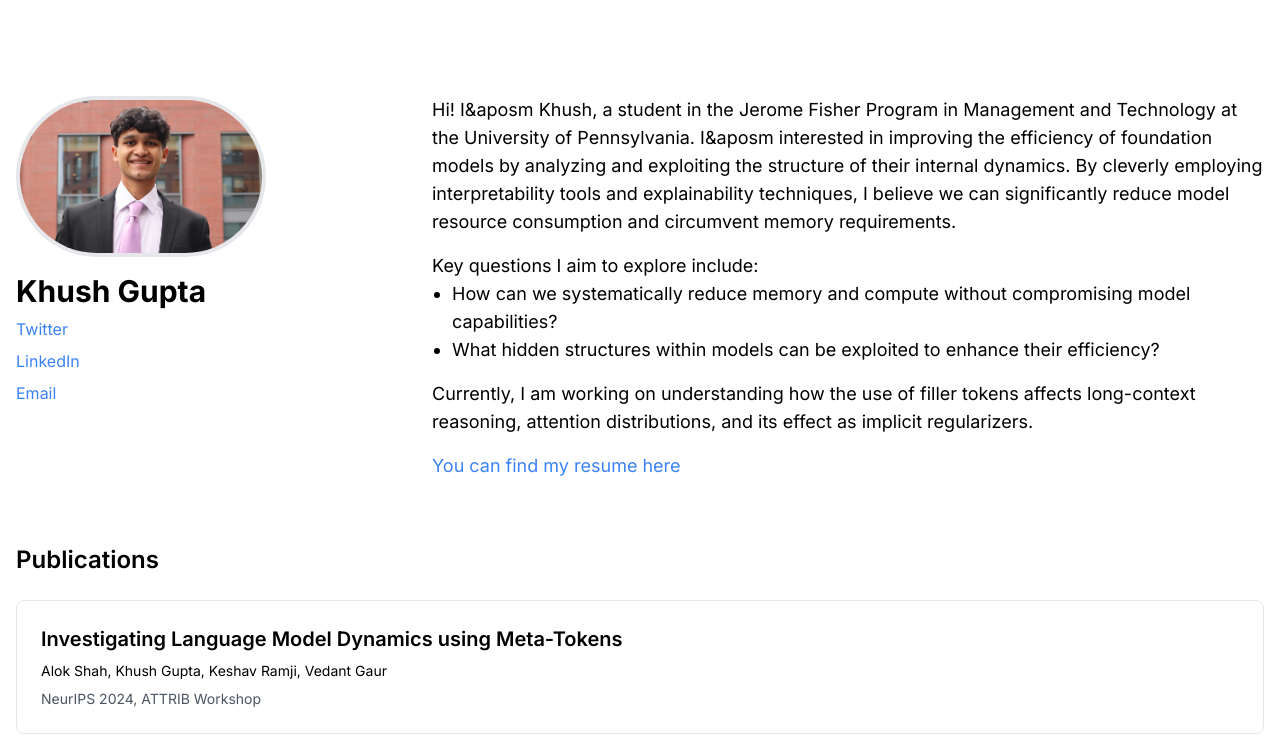
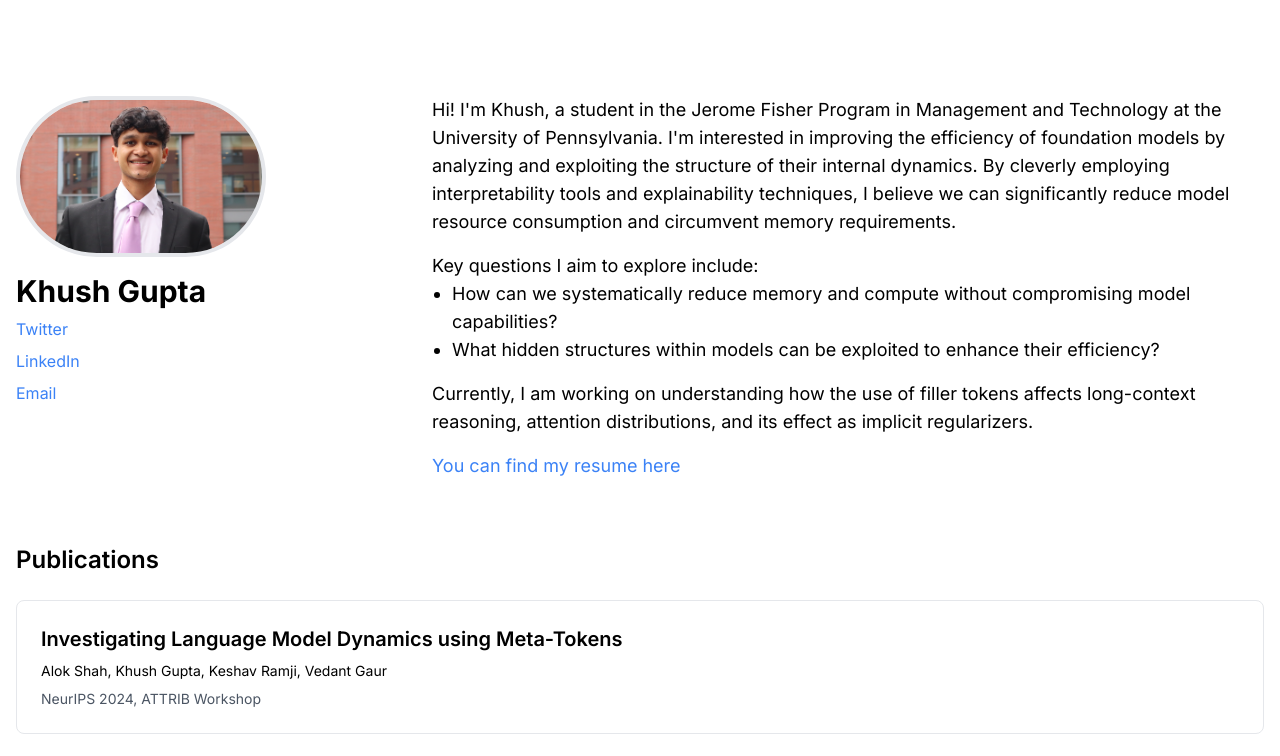
Before and after one commit to khushgx/website, a Next.js app: page / in a window 1280 px wide. Shown: the top 756 px of the page. Built offline with nearby package versions, Linux system fonts and the light colour scheme.

Commit message:
Update page.js

```diff
--- a/src/app/page.js
+++ b/src/app/page.js
@@ -40,8 +40,8 @@ export default function Home() {
           {/* Description on the right, left-aligned */}
           <div className="md:w-2/3 mt-8 md:mt-0 text-left">
             <p className="text-lg mb-4">
-              Hi! I&aposm Khush, a student in the Jerome Fisher Program in Management and Technology at the University of Pennsylvania.
-              I&aposm interested in improving the efficiency of foundation models by analyzing and exploiting the structure of their internal dynamics. By cleverly employing interpretability tools and explainability techniques, I believe we can significantly reduce model resource consumption and circumvent memory requirements.
+              Hi! I&apos;m Khush, a student in the Jerome Fisher Program in Management and Technology at the University of Pennsylvania.
+              I&apos;m interested in improving the efficiency of foundation models by analyzing and exploiting the structure of their internal dynamics. By cleverly employing interpretability tools and explainability techniques, I believe we can significantly reduce model resource consumption and circumvent memory requirements.
             </p>
             <p className="text-lg mb-4">
               Key questions I aim to explore include:
```
